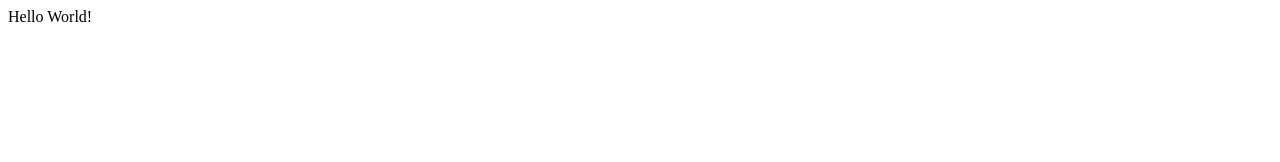
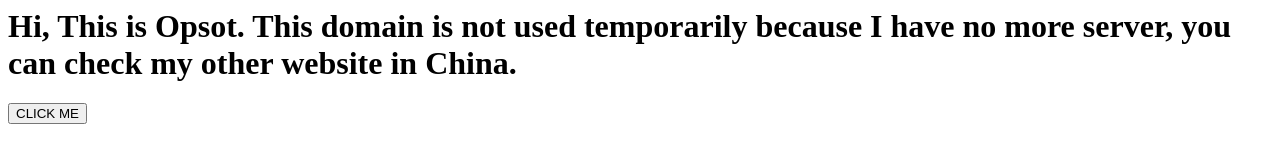
Before and after one commit to opsot/opsot.github.io, a plain HTML site: page index.html in a window 1280 px wide. Drawn offline with Linux system fonts and the light colour scheme.

Commit message:
opsot.com -> opsot.cn

```diff
--- a/index.html
+++ b/index.html
@@ -1,10 +1,13 @@
 <html>
-	<head>
-		<title>
-			Test
-		</title>
-	</head>
-	<body>
-		Hello World!
-	</body>
+
+<head>
+	<title>Opsot</title>
+</head>
+
+<body>
+	<h1>Hi, This is Opsot. This domain is not used temporarily because I have no more server, you can check my other
+		website in China.</h1>
+	<button onclick="window.location.href='https://www.opsot.cn'">CLICK ME</button>
+</body>
+
 </html>
```
